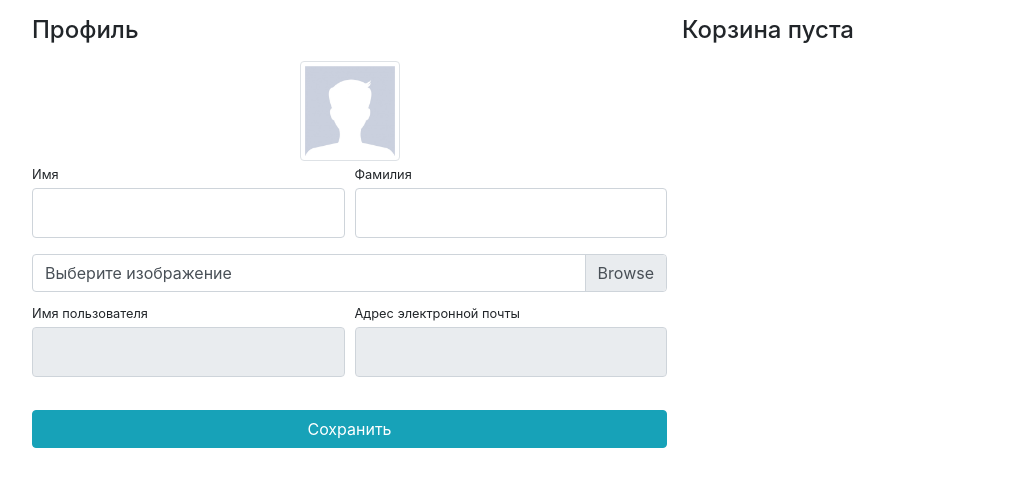
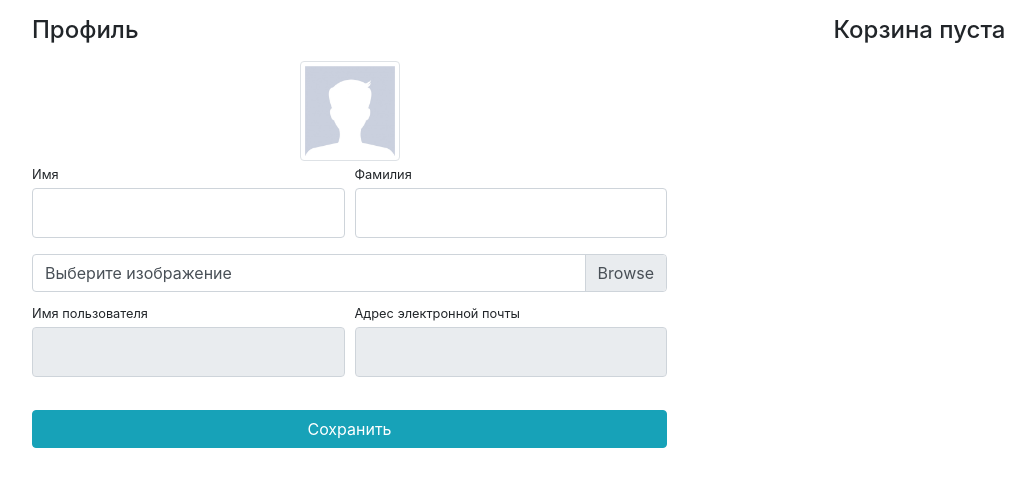
Before and after one commit to FuR1DeV/Geekshop, a Django app: template authapp/templates/authapp/profile.html in a window 1280 px wide. Shown: the part 56-543 px from the top of the page, without its empty margins (53-1088 px from the left). Run offline with Django 3.2, Linux system fonts and the light colour scheme; the template is opened without the code that fills it: values that come from a table or form of the project are taken from there, others are empty; parts of the project's set-up code (start-up, migrations or seed data) failed here and were passed over; some libraries are stand-ins or nearby versions.

Commit message:
Update profile.html
fix bug <div class="col-lg-5>">   ------>   <div class="col-lg-5">

```diff
--- a/authapp/templates/authapp/profile.html
+++ b/authapp/templates/authapp/profile.html
@@ -57,7 +57,7 @@
                 </div>
             </form>
         </div>
-        <div class="col-lg-5>">
+        <div class="col-lg-5">
             {% include 'basketapp/basket.html' %}
         </div>
     </div>
```
